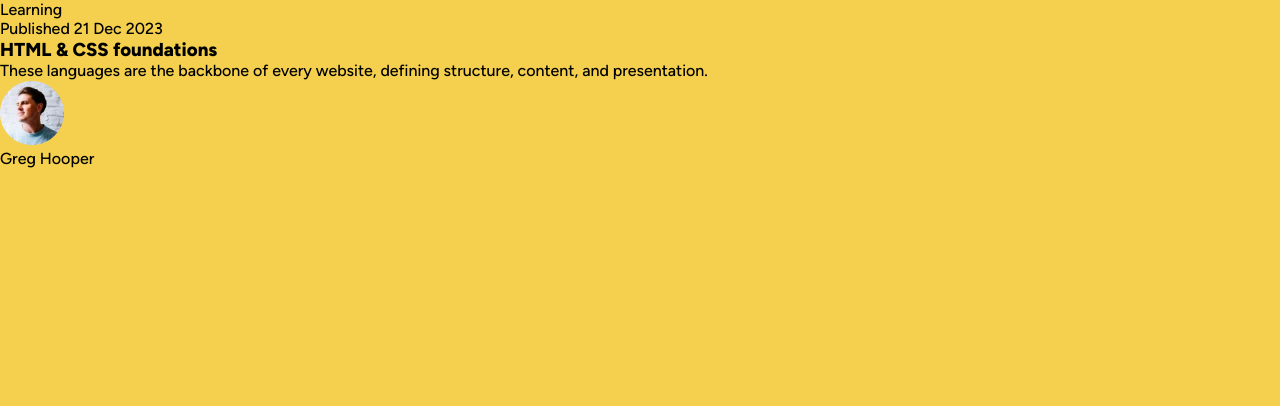
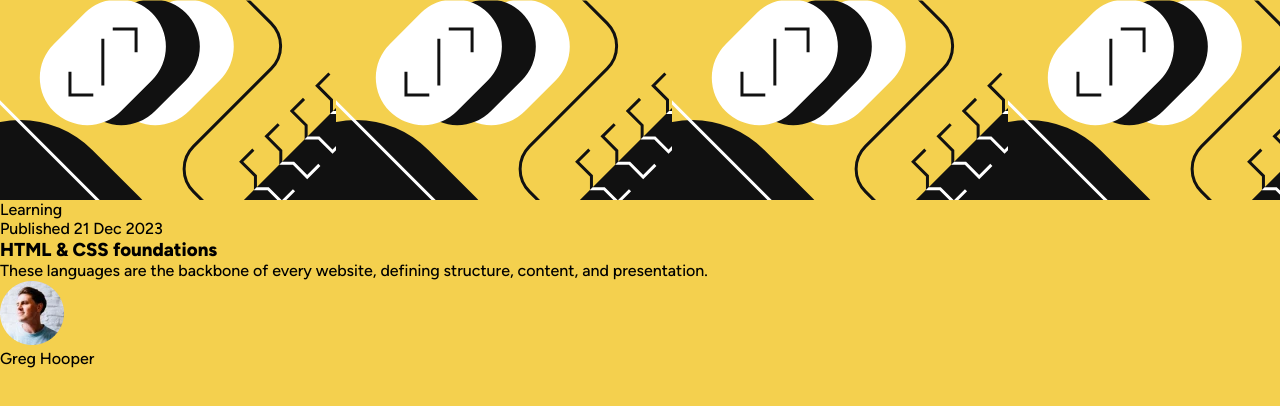
Before and after one commit to Komposit-Studio/blog-preview-card, a plain HTML site: page index.html in a window 1280 px wide. Drawn offline with Linux system fonts and the light colour scheme.

Commit message:
Update style.css

```diff
--- a/style.css
+++ b/style.css
@@ -46,3 +46,14 @@ body {
   font-family: var(--font-family);
   background-color: var(--color-yellow);
 }
+
+main {
+  min-height: 100vh;
+}
+
+.card {
+  header {
+    height: 12.5rem;
+    background-image: url("./assets/images/illustration-article.svg");
+  }
+}
```
